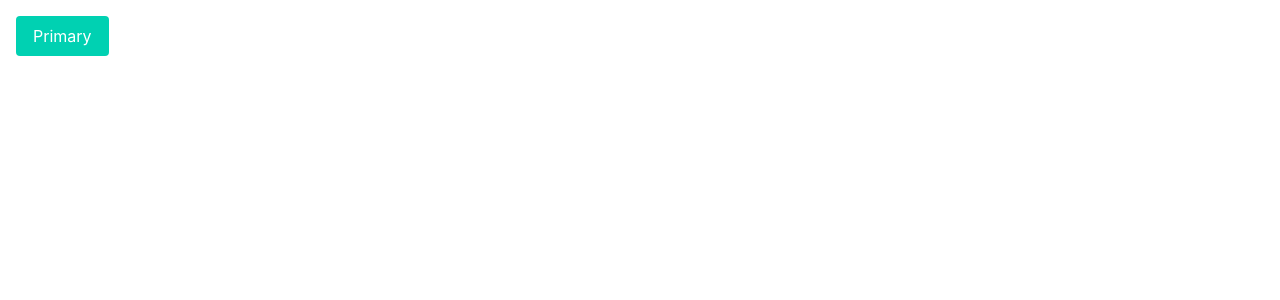
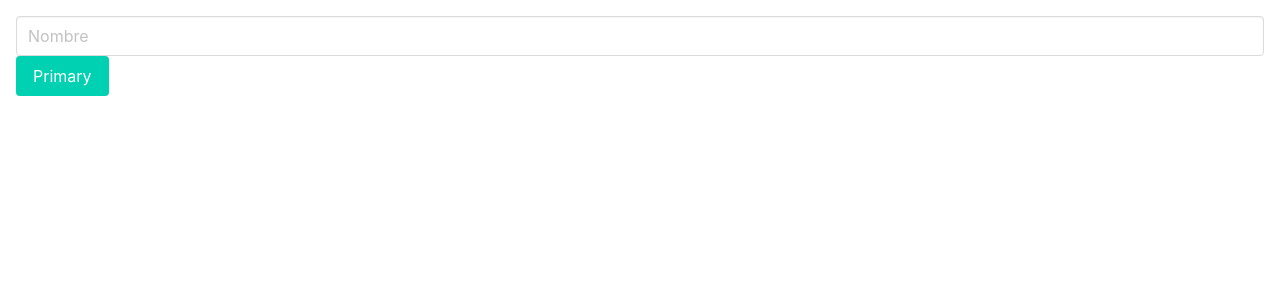
Before and after one commit to MigueAJM/course-typescript, a React (Create React App) app in the folder hello-react/: page / in a window 1280 px wide. Shown: the top 300 px of the page. Built offline with nearby package versions, Linux system fonts and the light colour scheme.

Commit message:
Tipos de formulario

```diff
--- a/hello-react/src/App.tsx
+++ b/hello-react/src/App.tsx
@@ -1,9 +1,14 @@
-import React, { MouseEventHandler } from 'react';
+import React, { ChangeEventHandler, MouseEventHandler } from 'react';
 import 'bulma/css/bulma.css';
 import './App.css';
 import Button from './components/Button';
+import Input from './components/Input';
 
 function App() {
+    const handleChange: ChangeEventHandler<HTMLInputElement> = (e) => {
+        console.log(e.target.value)
+    }
+
     const handleClick: MouseEventHandler<HTMLButtonElement> = (e) => {
         e.preventDefault()
         console.log("Hello world")
@@ -11,6 +16,7 @@ function App() {
 
   return (
     <div className="App">
+        <Input placeholder='Nombre' handleChange={handleChange} />
         <Button handleClick={handleClick}>Primary</Button>
     </div>
   );
--- /dev/null
+++ b/hello-react/src/components/Input.tsx
@@ -0,0 +1,15 @@
+import { ChangeEventHandler } from "react"
+
+interface InputProps {
+    placeholder: string,
+    handleChange: ChangeEventHandler<HTMLInputElement>
+}
+export default function Input({placeholder, handleChange}: InputProps) {
+    return (
+        <input
+            className="input"
+            placeholder={placeholder}
+            onChange={handleChange}
+        />
+    )
+}
```
